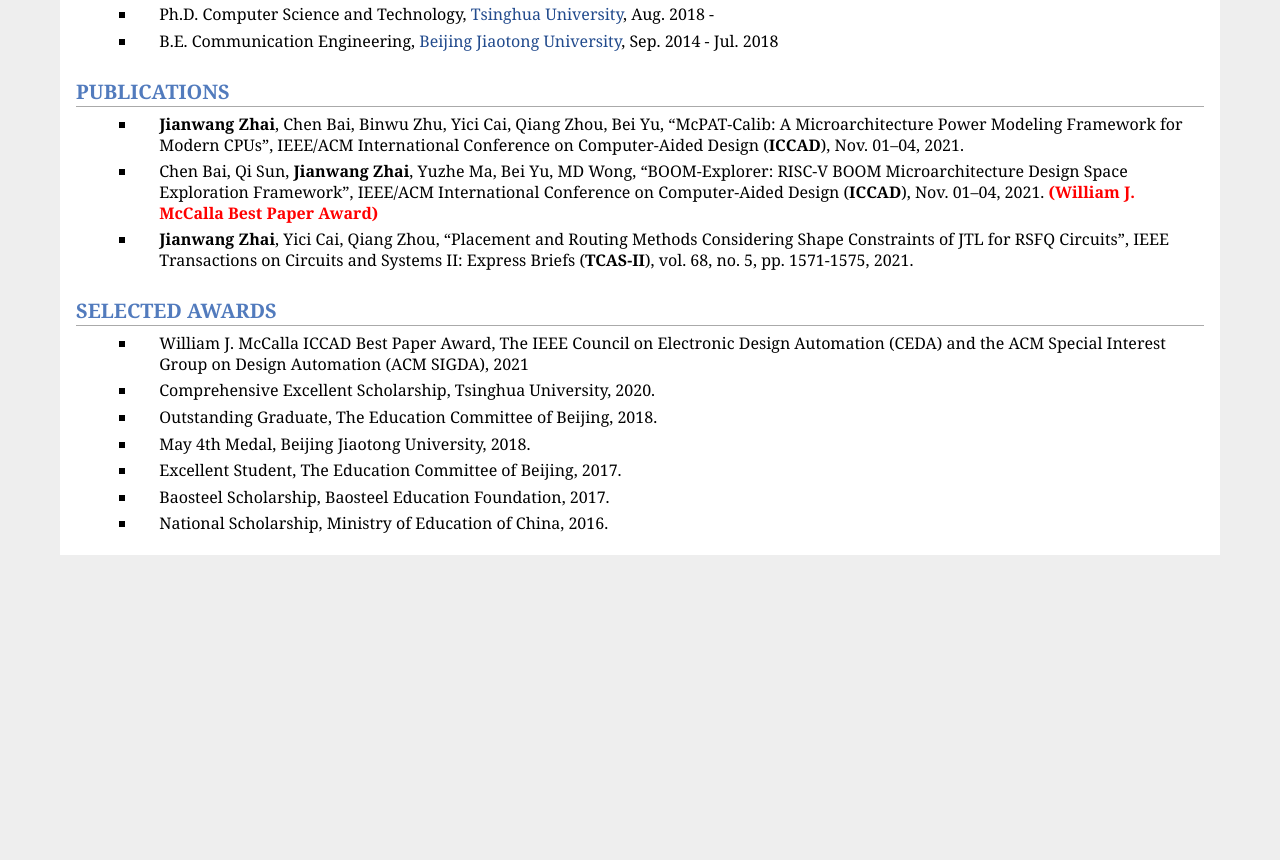
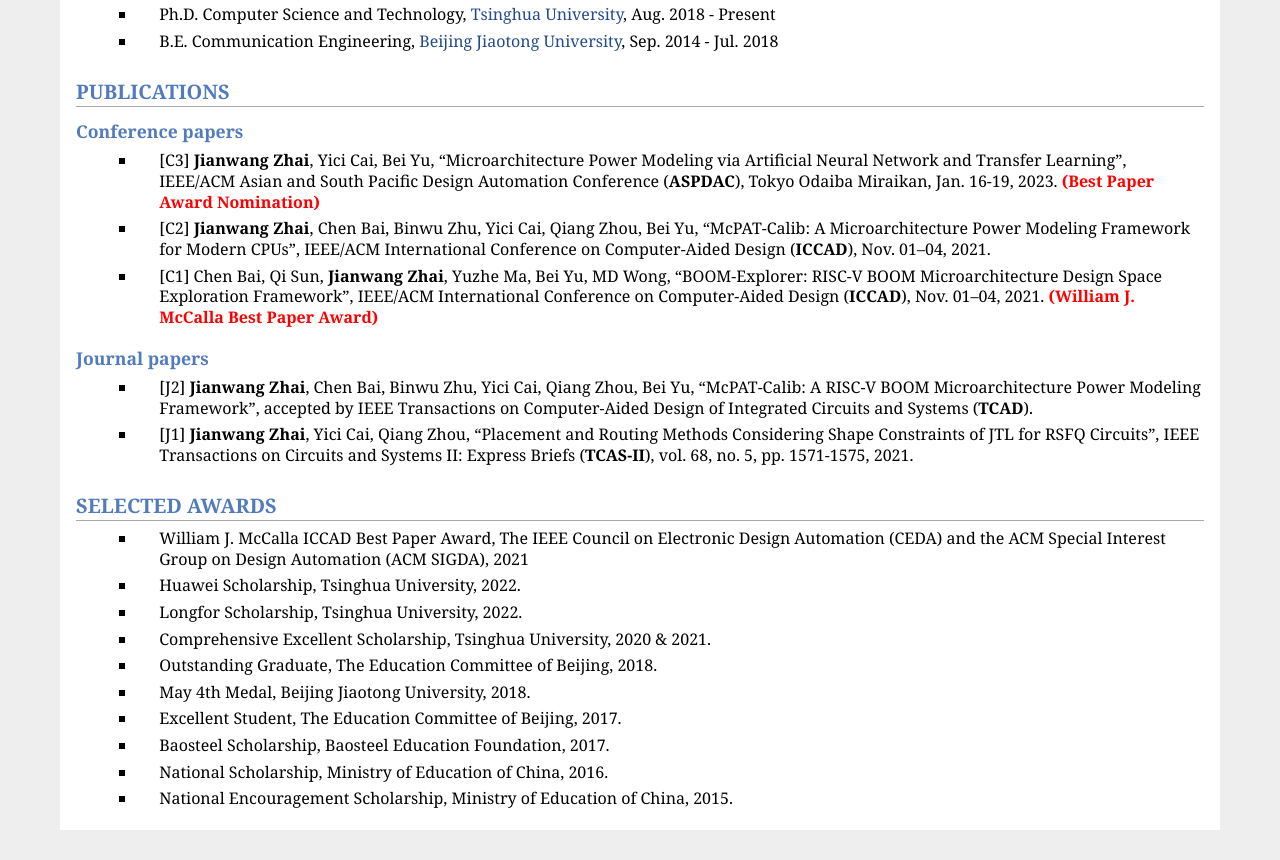
Before and after one commit to zhaijw18/zhaijw18.github.io, a plain HTML site: page index.html in a window 1280 px wide. Shown: the part 656-1516 px from the top of the page. Before the commit the page ends 1241 px from the top, so only its background shows below. Drawn offline with Linux system fonts and the light colour scheme.

Commit message:
update-20221106

```diff
--- a/index.html
+++ b/index.html
@@ -16,7 +16,7 @@
 </div>
 <table class="imgtable"><tr><td>
 <img src="zhaijianwang.jpg" alt="150" width="150px" height="Jianwang Zhai" />&nbsp;</td>
-<td align="left"><p>Jianwang Zhai, Ph.D. student<br />
+<td align="left"><p>Jianwang Zhai, Ph.D. candidate<br />
 <a href="http://www.cs.tsinghua.edu.cn/">Department of Computer Science and Technology</a>, <a href="https://www.tsinghua.edu.cn/">Tsinghua University</a><br />
 Supervisor: <a href="https://www.cs.tsinghua.edu.cn/info/1111/3491.htm">Professor Yici Cai</a><br />
 Office: Room 8-404, East Main Building, Tsinghua University<br />
@@ -24,7 +24,7 @@ Email: zhaijw18@mails.tsinghua.edu.cn<br />
 GitHub: <a href="http://www.github.com/zhaijw18">zhaijw18</a></p>
 </td></tr></table>
 <h2>BIOGRAPHY</h2>
-<p>I am Jianwang Zhai (翟建旺 in Chinese), currently a fourth-year Ph.D. student at the <a href="https://www.tsinghua.edu.cn/">Department of Computer Science and Technology (CST)</a>, <a href="https://www.tsinghua.edu.cn/">Tsinghua University</a>.
+<p>I am Jianwang Zhai (翟建旺 in Chinese), currently a Ph.D. student at the <a href="https://www.tsinghua.edu.cn/">Department of Computer Science and Technology (CST)</a>, <a href="https://www.tsinghua.edu.cn/">Tsinghua University</a>.
 I am a member of Electronic Design Automation Laboratory of Tsinghua University and under the supervision of Prof. Yici Cai.
 Previously, I received my B.Eng. from <a href="https://www.bjtu.edu.cn/">Beijing Jiaotong University (BJTU)</a> in 2018.</p>
 <h2>RESEARCH INTERESTS</h2>
@@ -40,25 +40,37 @@ Previously, I received my B.Eng. from <a href="https://www.bjtu.edu.cn/">Beijing
 </ul>
 <h2>EDUCATION</h2>
 <ul>
-<li><p>Ph.D. Computer Science and Technology, <a href="https://www.tsinghua.edu.cn">Tsinghua University</a>, Aug. 2018 -</p>
+<li><p>Ph.D. Computer Science and Technology, <a href="https://www.tsinghua.edu.cn">Tsinghua University</a>, Aug. 2018 - Present</p>
 </li>
 <li><p>B.E.  Communication Engineering, <a href="https://www.bjtu.edu.cn/">Beijing Jiaotong University</a>, Sep. 2014 - Jul. 2018</p>
 </li>
 </ul>
 <h2>PUBLICATIONS</h2>
+<h3>Conference papers</h3>
 <ul>
-<li><p><b>Jianwang Zhai</b>, Chen Bai, Binwu Zhu, Yici Cai, Qiang Zhou, Bei Yu, &ldquo;McPAT-Calib: A Microarchitecture Power Modeling Framework for Modern CPUs&rdquo;, IEEE/ACM International Conference on Computer-Aided Design (<b>ICCAD</b>), Nov. 01–04, 2021.</p>
+<li><p>[C3] <b>Jianwang Zhai</b>, Yici Cai, Bei Yu, &ldquo;Microarchitecture Power Modeling via Artificial Neural Network and Transfer Learning&rdquo;, IEEE/ACM Asian and South Pacific Design Automation Conference (<b>ASPDAC</b>), Tokyo Odaiba Miraikan, Jan. 16-19, 2023. <font color=red size=+0.5><b>(Best Paper Award Nomination)</b></font></p>
 </li>
-<li><p>Chen Bai, Qi Sun, <b>Jianwang Zhai</b>, Yuzhe Ma, Bei Yu, MD Wong, &ldquo;BOOM-Explorer: RISC-V BOOM Microarchitecture Design Space Exploration Framework&rdquo;, IEEE/ACM International Conference on Computer-Aided Design (<b>ICCAD</b>), Nov. 01–04, 2021. <font color=red size=+0.5><b>(William J. McCalla Best Paper Award)</b></font></p>
+<li><p>[C2] <b>Jianwang Zhai</b>, Chen Bai, Binwu Zhu, Yici Cai, Qiang Zhou, Bei Yu, &ldquo;McPAT-Calib: A Microarchitecture Power Modeling Framework for Modern CPUs&rdquo;, IEEE/ACM International Conference on Computer-Aided Design (<b>ICCAD</b>), Nov. 01–04, 2021.</p>
 </li>
-<li><p><b>Jianwang Zhai</b>, Yici Cai, Qiang Zhou, &ldquo;Placement and Routing Methods Considering Shape Constraints of JTL for RSFQ Circuits&rdquo;, IEEE Transactions on Circuits and Systems II: Express Briefs (<b>TCAS-II</b>), vol. 68, no. 5, pp. 1571-1575, 2021. </p>
+<li><p>[C1] Chen Bai, Qi Sun, <b>Jianwang Zhai</b>, Yuzhe Ma, Bei Yu, MD Wong, &ldquo;BOOM-Explorer: RISC-V BOOM Microarchitecture Design Space Exploration Framework&rdquo;, IEEE/ACM International Conference on Computer-Aided Design (<b>ICCAD</b>), Nov. 01–04, 2021. <font color=red size=+0.5><b>(William J. McCalla Best Paper Award)</b></font></p>
+</li>
+</ul>
+<h3>Journal papers</h3>
+<ul>
+<li><p>[J2] <b>Jianwang Zhai</b>, Chen Bai, Binwu Zhu, Yici Cai, Qiang Zhou, Bei Yu, &ldquo;McPAT-Calib: A RISC-V BOOM Microarchitecture Power Modeling Framework&rdquo;, accepted by IEEE Transactions on Computer-Aided Design of Integrated Circuits and Systems (<b>TCAD</b>).</p>
+</li>
+<li><p>[J1] <b>Jianwang Zhai</b>, Yici Cai, Qiang Zhou, &ldquo;Placement and Routing Methods Considering Shape Constraints of JTL for RSFQ Circuits&rdquo;, IEEE Transactions on Circuits and Systems II: Express Briefs (<b>TCAS-II</b>), vol. 68, no. 5, pp. 1571-1575, 2021.</p>
 </li>
 </ul>
 <h2>SELECTED AWARDS</h2>
 <ul>
 <li><p>William J. McCalla ICCAD Best Paper Award, The IEEE Council on Electronic Design Automation (CEDA) and the ACM Special Interest Group on Design Automation (ACM SIGDA), 2021</p>
 </li>
-<li><p>Comprehensive Excellent Scholarship, Tsinghua University, 2020.</p>
+<li><p>Huawei Scholarship, Tsinghua University, 2022.</p>
+</li>
+<li><p>Longfor Scholarship, Tsinghua University, 2022.</p>
+</li>
+<li><p>Comprehensive Excellent Scholarship, Tsinghua University, 2020 &amp; 2021.</p>
 </li>
 <li><p>Outstanding Graduate, The Education Committee of Beijing, 2018.</p>
 </li>
@@ -70,6 +82,8 @@ Previously, I received my B.Eng. from <a href="https://www.bjtu.edu.cn/">Beijing
 </li>
 <li><p>National Scholarship, Ministry of Education of China, 2016.</p>
 </li>
+<li><p>National Encouragement Scholarship, Ministry of Education of China, 2015.</p>
+</li>
 </ul>
 </div>
 </body>
```
Also changed, not shown: 1 other file.
